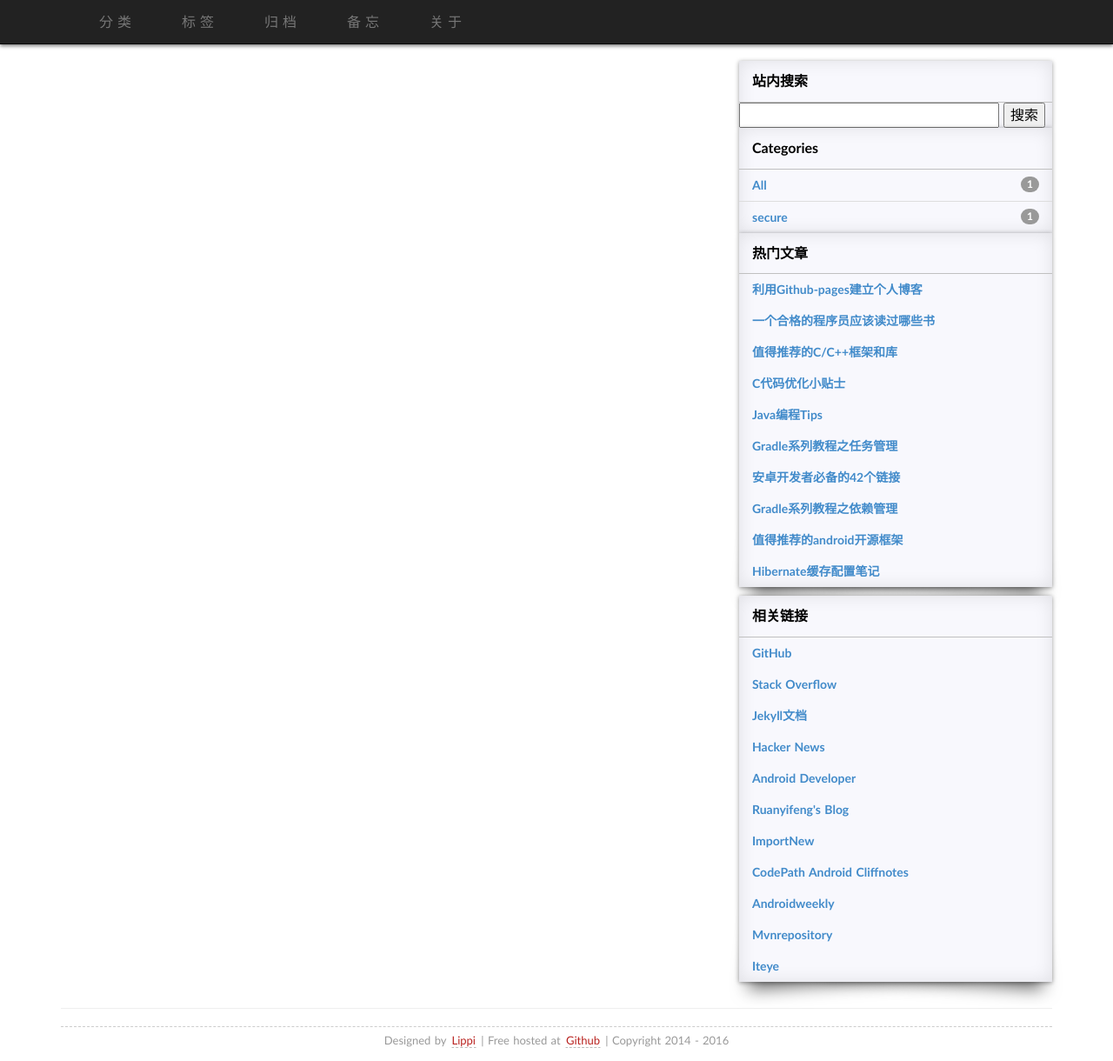
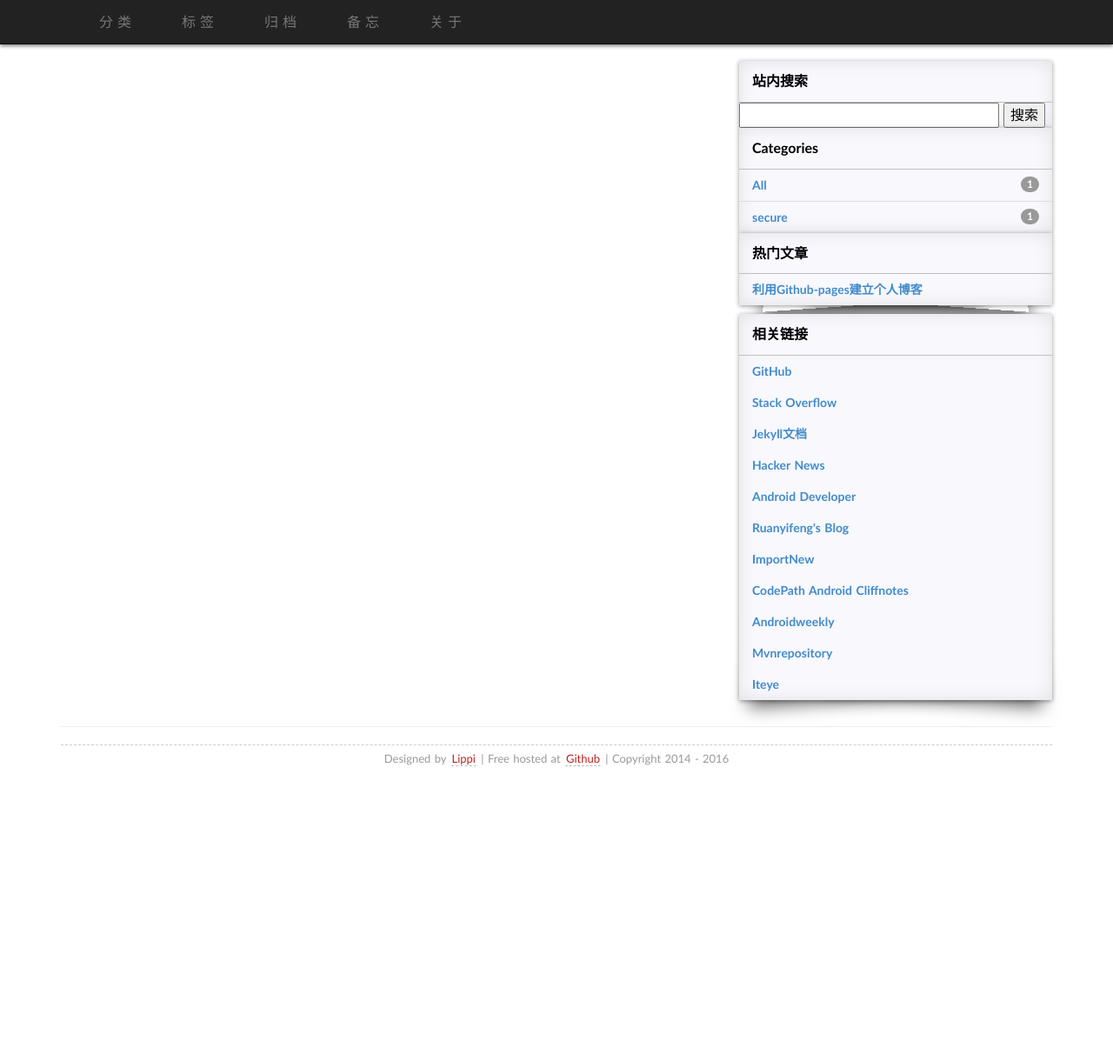
Before and after one commit to wulimin/blog, a Jekyll site: the page built from index.html, in a window 1280 px wide and 1220 px high. Shown: the whole window at 87% size. Built offline with Jekyll 4.4.1, drawn with Linux system fonts in a browser that asks for light colours; some web fonts are replaced; comment, search, counter and statistics services are not loaded.

Commit message:
Update hot.html

```diff
--- a/_includes/hot.html
+++ b/_includes/hot.html
@@ -5,15 +5,5 @@
 
  <ul class="list-unstyled">
       	<li><a href="/blog/2015/03/github-pages-blog.html" class="categories-list-item">利用Github-pages建立个人博客</a></li>
-<li><a href="/blog/2014/07/qualified-programmer-should-read-what-books.html" class="categories-list-item">一个合格的程序员应该读过哪些书</a></li>
-<li><a href="/blog/2014/12/c-open-project.html" class="categories-list-item">值得推荐的C/C++框架和库</a></li>
-<li><a href="/blog/2014/12/c-code-opt.html" class="categories-list-item">C代码优化小贴士</a></li>
-<li><a href="/blog/2014/06/26-methods-to-improve-java-performance.html" class="categories-list-item">Java编程Tips</a></li>
-<li><a href="/blog/2015/04/gradle-task-management.html" class="categories-list-item">Gradle系列教程之任务管理</a></li>
-<li><a href="/blog/2015/05/android-links.html" class="categories-list-item">安卓开发者必备的42个链接</a></li>
-<li><a href="/blog/2015/05/gradle-dependency-management.html" class="categories-list-item">Gradle系列教程之依赖管理</a></li>
-<li><a href="/blog/2014/10/android-opensource.html" class="categories-list-item">值得推荐的android开源框架</a></li>
-<li><a href="/blog/2015/07/hibernate-cache-guide.html" class="categories-list-item">Hibernate缓存配置笔记</a></li>
-
      </ul>
 </div>
```
